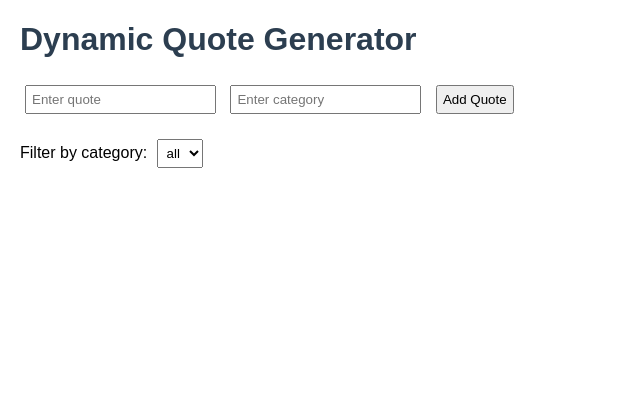
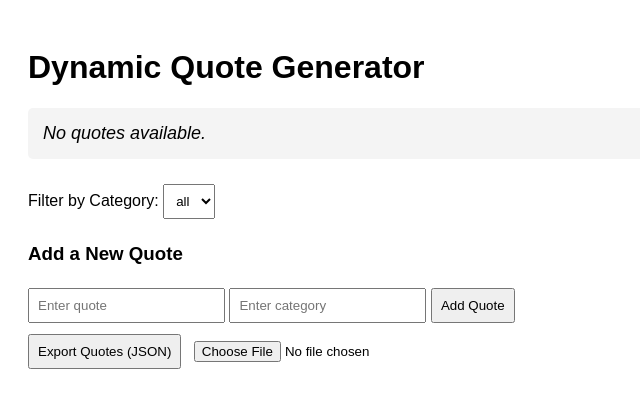
Before and after one commit to phoebestanley/alx_fe_javascript, a plain HTML site: page dom-manipulation/index.html in a window 1280 px wide. Shown: the whole page, without its empty margins (0-640 px from the left). Drawn offline with Linux system fonts and the light colour scheme; no server answers.

Commit message:
Update index.html

```diff
--- a/dom-manipulation/index.html
+++ b/dom-manipulation/index.html
@@ -2,48 +2,58 @@
 <html lang="en">
 <head>
   <meta charset="UTF-8">
+  <meta name="viewport" content="width=device-width, initial-scale=1.0">
   <title>Dynamic Quote Generator</title>
   <style>
-    body { font-family: Arial, sans-serif; margin: 20px; }
-    h1 { color: #2c3e50; }
+    body {
+      font-family: Arial, sans-serif;
+      padding: 20px;
+    }
+
+    #quoteDisplay {
+      margin: 20px 0;
+      padding: 15px;
+      background: #f4f4f4;
+      border-radius: 5px;
+      font-size: 18px;
+      font-style: italic;
+    }
+
     #notification {
-      background: #27ae60; color: white;
-      padding: 10px; margin: 10px 0;
-      border-radius: 5px; display: none;
+      display: none;
+      margin: 15px 0;
+      padding: 10px;
+      background: #d4edda;
+      color: #155724;
+      border: 1px solid #c3e6cb;
+      border-radius: 5px;
     }
-    #conflictBox {
-      background: #f1c40f; padding: 15px;
-      border: 2px solid #e67e22;
-      margin: 10px 0; display: none;
-    }
-    #quoteList { margin-top: 15px; }
-    li { margin-bottom: 5px; }
-    form { margin: 15px 0; }
-    input, select, button {
-      margin: 5px; padding: 5px;
+
+    select, input, button {
+      margin: 5px 0;
+      padding: 8px;
     }
   </style>
 </head>
 <body>
   <h1>Dynamic Quote Generator</h1>
 
-  <!-- Notifications -->
+  <!-- Notification area -->
   <div id="notification"></div>
-  <div id="conflictBox"></div>
 
-  <!-- Add Quote Form -->
-  <form id="addQuoteForm">
-    <input type="text" id="quoteText" placeholder="Enter quote" required>
-    <input type="text" id="quoteCategory" placeholder="Enter category" required>
-    <button type="submit">Add Quote</button>
-  </form>
+  <!-- Quote Display -->
+  <div id="quoteDisplay">Your quote will appear here...</div>
 
   <!-- Category Filter -->
-  <label for="categoryFilter">Filter by category: </label>
-  <select id="categoryFilter"></select>
+  <label for="categoryFilter">Filter by Category:</label>
+  <select id="categoryFilter" onchange="filterQuotes()"></select>
 
-  <!-- Quote List -->
-  <ul id="quoteList"></ul>
+  <!-- Form to add new quotes -->
+  <div id="formContainer"></div>
+
+  <!-- Export & Import -->
+  <button onclick="exportToJsonFile()">Export Quotes (JSON)</button>
+  <input type="file" id="importFile" accept=".json" onchange="importFromJsonFile(event)" />
 
   <script src="script.js"></script>
 </body>
```
